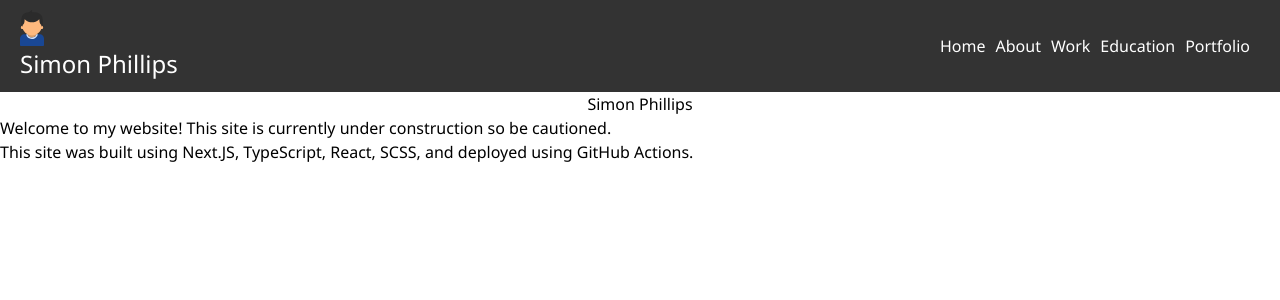
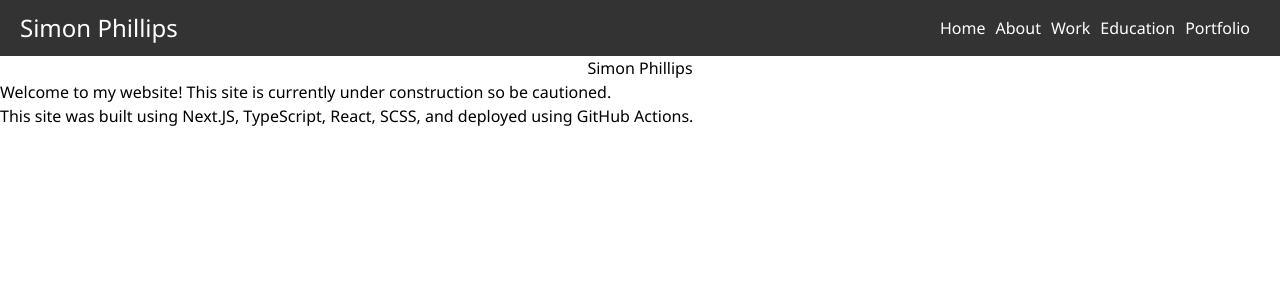
Before and after one commit to tassyguy/my-resume-website, a Next.js app: page / in a window 1280 px wide. Shown: the top 300 px of the page. Built offline with nearby package versions, Linux system fonts and the light colour scheme.

Commit message:
Header fix

```diff
--- a/src/components/Header.tsx
+++ b/src/components/Header.tsx
@@ -1,7 +1,7 @@
 // src/components/Header.tsx
 import React from 'react';
 import Link from 'next/link';
-import Image from 'next/image';
+// import Image from 'next/image';
 
 const Header: React.FC = () => {
   return (
@@ -9,7 +9,7 @@ const Header: React.FC = () => {
       <div className="logo">
 
         <Link href="/">
-          <Image src="/man.svg" alt="My logo" width={24} height={24} className="logoImage"/> Simon Phillips
+          {/*<Image src="/man.svg" alt="My logo" width={24} height={24} className="logoImage"/> */}Simon Phillips
         </Link>
       </div>
       <nav className="nav-items">
```
